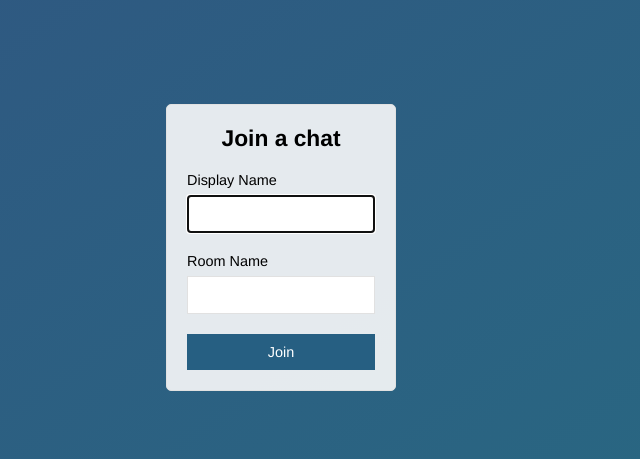
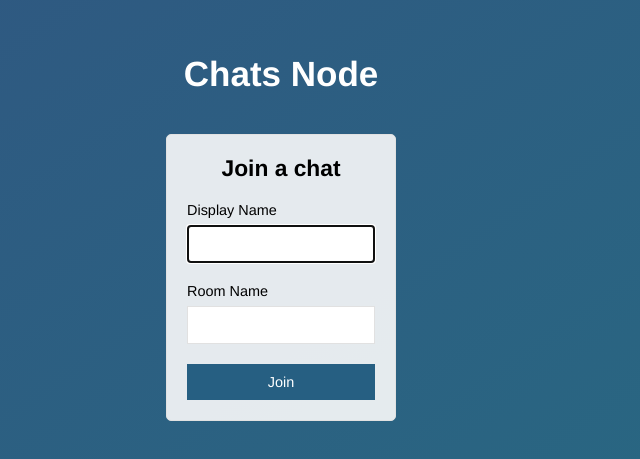
Before and after one commit to animesh2411/node-chat-app, a website: page public/index.html in a window 1280 px wide. Shown: the part 153-612 px from the top of the page, without its empty margins (359-999 px from the left). Drawn offline with Linux system fonts and the light colour scheme.

Commit message:
Added Chats Node Banner

```diff
--- a/public/index.html
+++ b/public/index.html
@@ -9,6 +9,8 @@
 </head>
 
 <body class="centered-form">
+  <div>
+  <h3 style="color:white; margin-bottom:40px; font-size:35px;">Chats Node</h3>
   <div class="centered-form__form">
     <form action="/chat.html">
     <div class="form-field">
@@ -27,6 +29,7 @@
     </div>
   </form>
   </div>
+</div>
 </body>
 
 </html>
```
